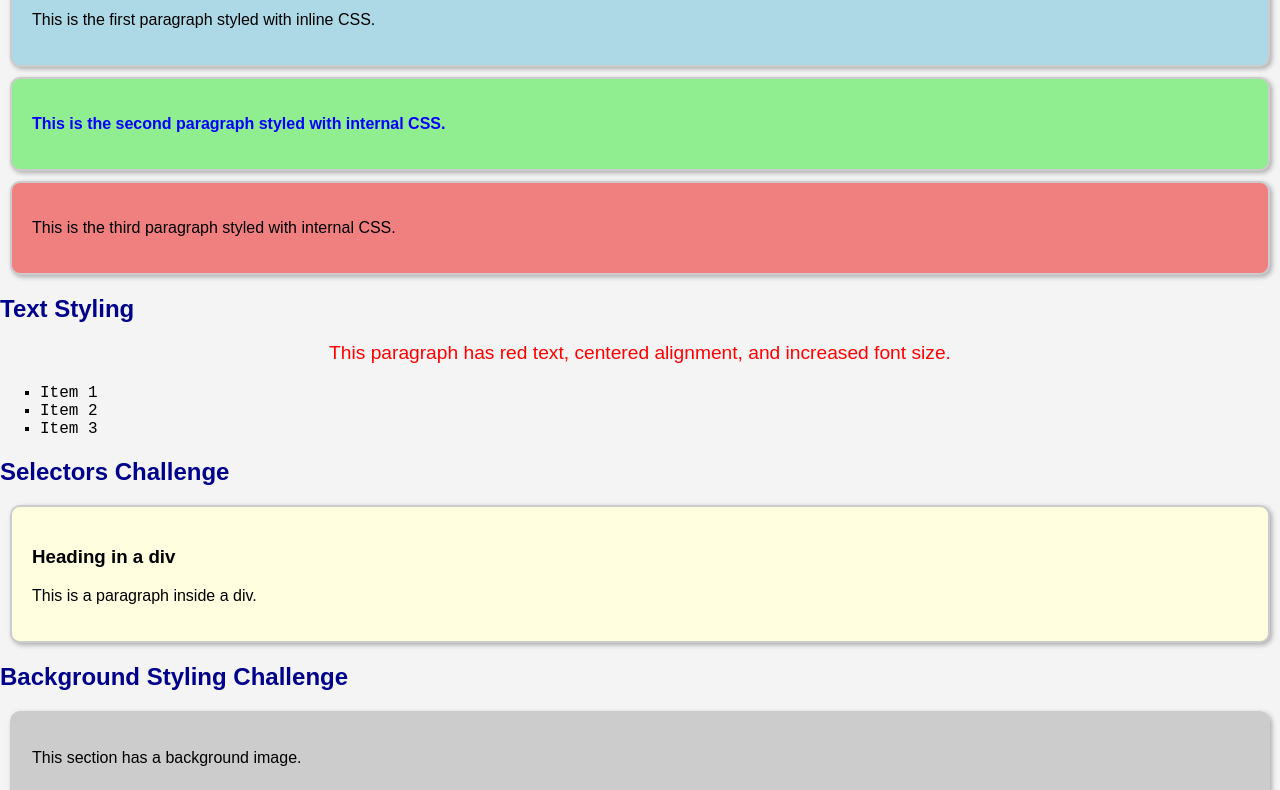
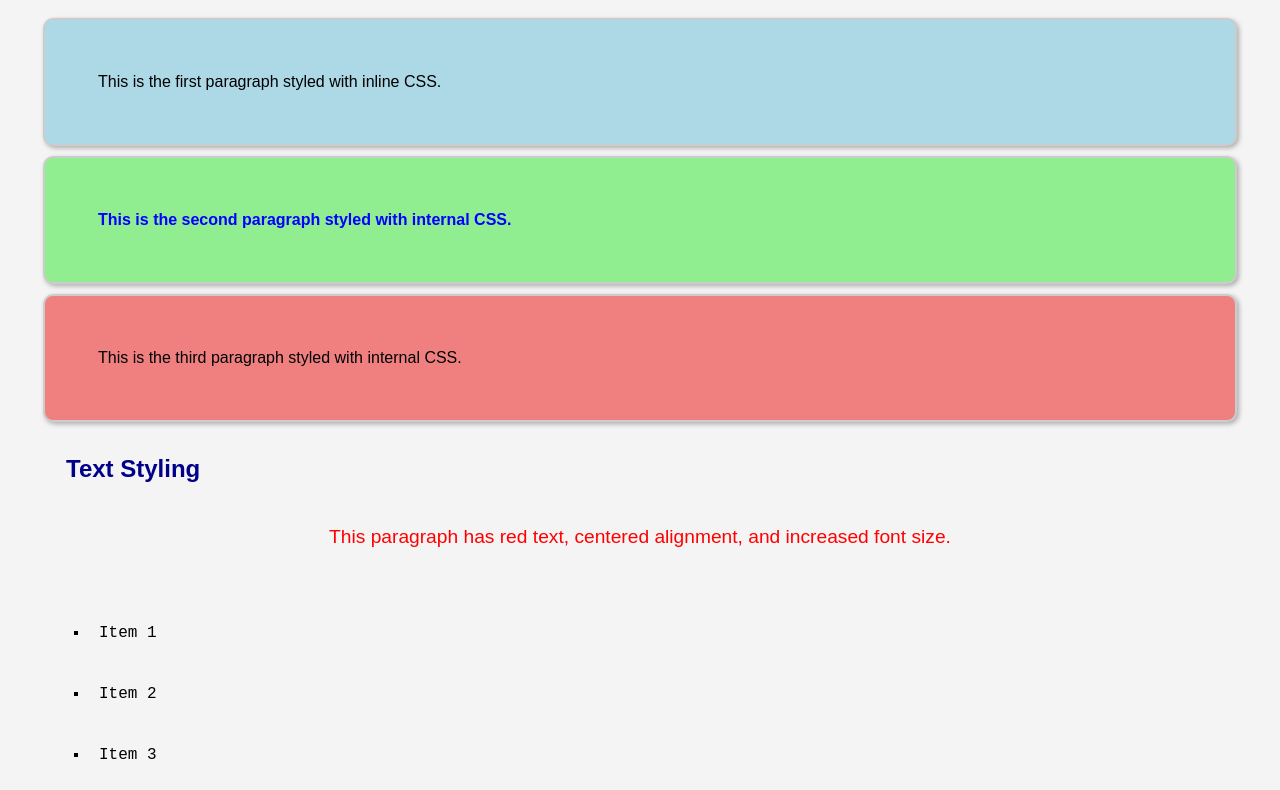
Before and after one commit to royshanto71/my-first-github-repo, a plain HTML site: page index.html in a window 1280 px wide. Shown: the part 126-916 px from the top of the page. Drawn offline with Linux system fonts and the light colour scheme; placeholder pictures from the web are drawn by us.

Commit message:
Add universal margin and padding styles to blog.css for consistent layout

```diff
--- a/styles/blog.css
+++ b/styles/blog.css
@@ -11,3 +11,7 @@ h2 {
 ul {
     list-style-type: square;
 }
+*{
+    margin: 23px;
+    padding: 10px;
+}
```
